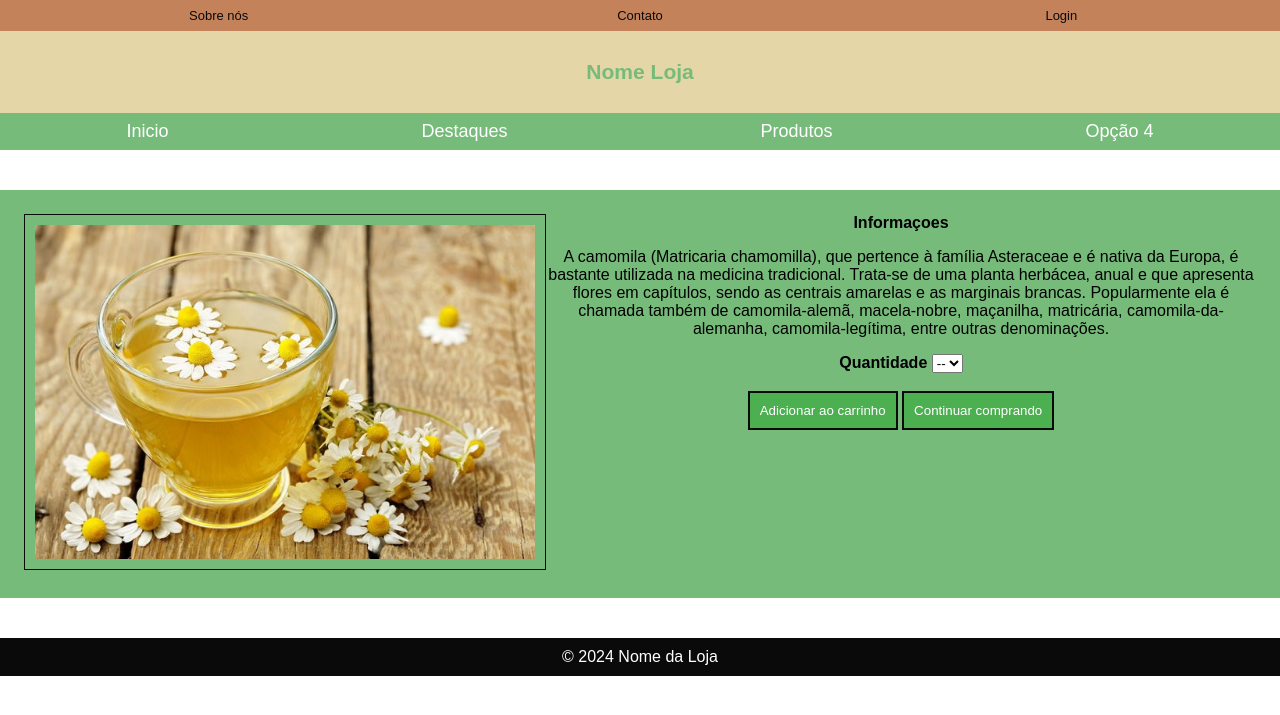
After one commit to mandyysales/SiteProdutosNaturais, a PHP site: page /produto.html in a window 1280 px wide. The commit adds this page. Shown: the top 715 px of the page. Run offline with PHP 8.4, Linux system fonts and the light colour scheme.

Commit message:
Adicionando pagina de produtos, modificações pontuais no header e adição do mesmo em outras páginas

```diff
--- a/Cadastro.html
+++ b/Cadastro.html
@@ -1,5 +1,7 @@
 <!DOCTYPE html>
+<html lang="pt-BR">
 <head>
+  <meta charset="UTF-8">
     <title>Página de Cadastro</title>
     <link rel="stylesheet" href="cadastro.css">
 </head>
--- a/EstiloPaginaPrincipal.css
+++ b/EstiloPaginaPrincipal.css
@@ -9,7 +9,6 @@ body, html {
 a {
     text-decoration: none;
     color: inherit;
-
 }
 
 header{
@@ -46,7 +45,7 @@ header h3{
     color: #ffffff;
     display: flex;
     background-color: #77BB7B;
-    font-size: smaller;
+    font-size: 18px;
 }
 
 .header-menu-navegacao div{
@@ -92,7 +91,7 @@ input[type="radio"] {
     border-radius: 10px;
     display: flex;
     flex-direction: column;
-    justify-content:first baseline;
+    justify-content: baseline;
     height: fit-content;
 }
 
--- a/Login.html
+++ b/Login.html
@@ -1,5 +1,7 @@
 <!DOCTYPE html>
+<html lang="pt-BR">
 <head>
+  <meta charset="UTF-8">
     <title>Página de Login</title>
     <link rel="stylesheet" href="login.css">
 </head>
@@ -19,7 +21,7 @@
                 <input type="password" id="password" name="password" required>
 
                 <a href="CodigoPrincial.html">
-                    <button type="button">Entrar</button><br></br>
+                    <button type="button">Entrar</button><br>
                 </a>
 
                 <div class="cadastro-box">
--- /dev/null
+++ b/produto.css
@@ -0,0 +1,113 @@
+body, html {
+    margin: 0;
+    padding: 0;
+    box-sizing: border-box;
+    font-family: Arial, sans-serif;
+    background-color: #ffffff;
+}
+
+a {
+    text-decoration: none;
+    color: inherit;
+}
+
+header{
+    font-size: 18px;
+    color: #77BB7B;
+    text-align: center;
+    background-color: #E4D6A7;
+}
+
+header h3{
+    padding: 1vh;
+}
+
+
+.header-menu-superior{
+    display: flex;
+    padding:1vh;
+    background-color: #C4825A;
+    font-size: small;
+}
+
+.header-menu-superior div{
+        color: #0A0A0A;
+        text-align: center;
+        flex:1;
+}
+
+.header-menu-superior div a:hover{
+    color: #ffffff;
+}
+
+
+.header-menu-navegacao{
+    color: #ffffff;
+    display: flex;
+    background-color: #77BB7B;
+    font-size: 18px;
+}
+
+.header-menu-navegacao div{
+    padding: 1vh;
+    flex:content;
+}
+
+.header-menu-navegacao div:hover{
+    background-color: #ffffff36;
+}
+
+main {
+    margin-top: 5vh;
+    margin-bottom: 5vh;
+    padding: 3vh;
+    text-align: center;
+    background-color:#77BB7B;
+}
+
+.container {
+    display: flex;
+}
+
+.imagem-produto img {
+    max-width: 500px;
+    flex: 1;
+    padding: 10px;
+    border: 1px ;
+    margin: auto;
+    border: 1px solid #0A0A0A;
+}
+
+.detalhes-produto {
+    background-color: #4caf50;
+    flex: 1;
+    padding: 10px;
+    text-align:center;
+    border: 1px;
+    border: 1px solid #0A0A0A;
+}
+
+.button {
+    background-color: #4caf50;
+    margin-bottom: 10px;
+    border-color: #0A0A0A;
+    padding: 10px;
+    color: white;
+    border: 2px solid #0A0A0A;
+}
+
+.detalhes-produto button {
+    cursor: pointer;
+}
+
+/* Footer */
+footer {
+    background-color: #0A0A0A;
+    color: #FFFFFF;
+    text-align: center;
+    padding: 10px 0;
+}
+
+footer p{
+    margin: 0;
+}
--- /dev/null
+++ b/produto.html
@@ -0,0 +1,81 @@
+<!DOCTYPE html>
+<html lang="pt-BR">
+<head>
+  <meta charset="UTF-8">
+    <meta name="viewport" content="width=device-width, initial-scale=1.0">
+    <title>Produto</title>
+    <link rel="stylesheet" href="produto.css">
+
+</head>
+<body>
+    <header id="header">
+        <div class="header-menu-superior">
+            <div class="header-menu-superior-opcoes1">
+                <a href="sobre.html">Sobre nós</a>
+            </div>
+            <div class="header-menu-superior-opcoes2">
+                <a href="sobre.html">Contato</a>
+            </div>
+            <div class="header-menu-superior-login">
+                <a href="Login.html">Login</a>
+            </div>
+        </div>
+        <h3>Nome Loja</h3>
+        <div class="header-menu-navegacao">
+            <div>
+                <a href="PaginaPrincipal.html">Inicio</a>
+            </div>
+            <div>
+                <a href="PaginaPrincipal.html#destaques">Destaques</a>
+            </div>
+            <div>
+                <a href="produto.html">Produtos</a>
+            </div>
+            <div>
+                <a href="">Opção 4</a>
+            </div>
+
+        </div>
+    </header>
+
+    <main>
+        <div  class="container">
+
+            <div class="imagem-produto" >
+                <img src="images/camomila.jpg" alt="Produto">
+            </div>
+
+            <div>
+
+                <div class="infos">
+                    <b>Informaçoes</b>
+                    <p>A camomila (Matricaria chamomilla), que pertence à família Asteraceae e é nativa da Europa, é bastante utilizada na medicina tradicional. Trata-se de uma planta herbácea, anual e que apresenta flores em capítulos, sendo as centrais amarelas e as marginais brancas. Popularmente ela é chamada também de camomila-alemã, macela-nobre, maçanilha, matricária, camomila-da-alemanha, camomila-legítima, entre outras denominações.</p>
+                </div>
+
+                <div class="quantidade">
+                    <form action="future" name="form_quantidade">
+                        <b>Quantidade</b>
+                        <select name="Quantidade">
+                            <option value="0">--</option>
+                            <option value="1">1</option>
+                            <option value="2">2</option>
+                            <option value="3">3</option>
+                            <option value="4">4</option>
+                        </select>
+                    </form>
+                    <br>
+                </div>
+
+                <button class="button">Adicionar ao carrinho</button>
+
+                <button class="button">Continuar comprando</button>
+
+            </div>
+        </div>
+    </main>
+
+    <footer>
+        <p>© 2024 Nome da Loja</p>
+    </footer>
+</body>
+</html>
```
Also changed, not shown: PaginaPrincipal.html (+8 -5 lines), mapa.css (+56 -3 lines), mapa.html (+36 -3 lines), sobre.css (+10 -12 lines), sobre.html (+7 -6 lines), images/145959-hortela-organica-solo-vivo-unidade.webp (renamed from 145959-hortela-organica-solo-vivo-unidade.webp), images/257066.webp (renamed from 257066.webp), images/alecrim3.png (added), images/camomila.jpg (added).
